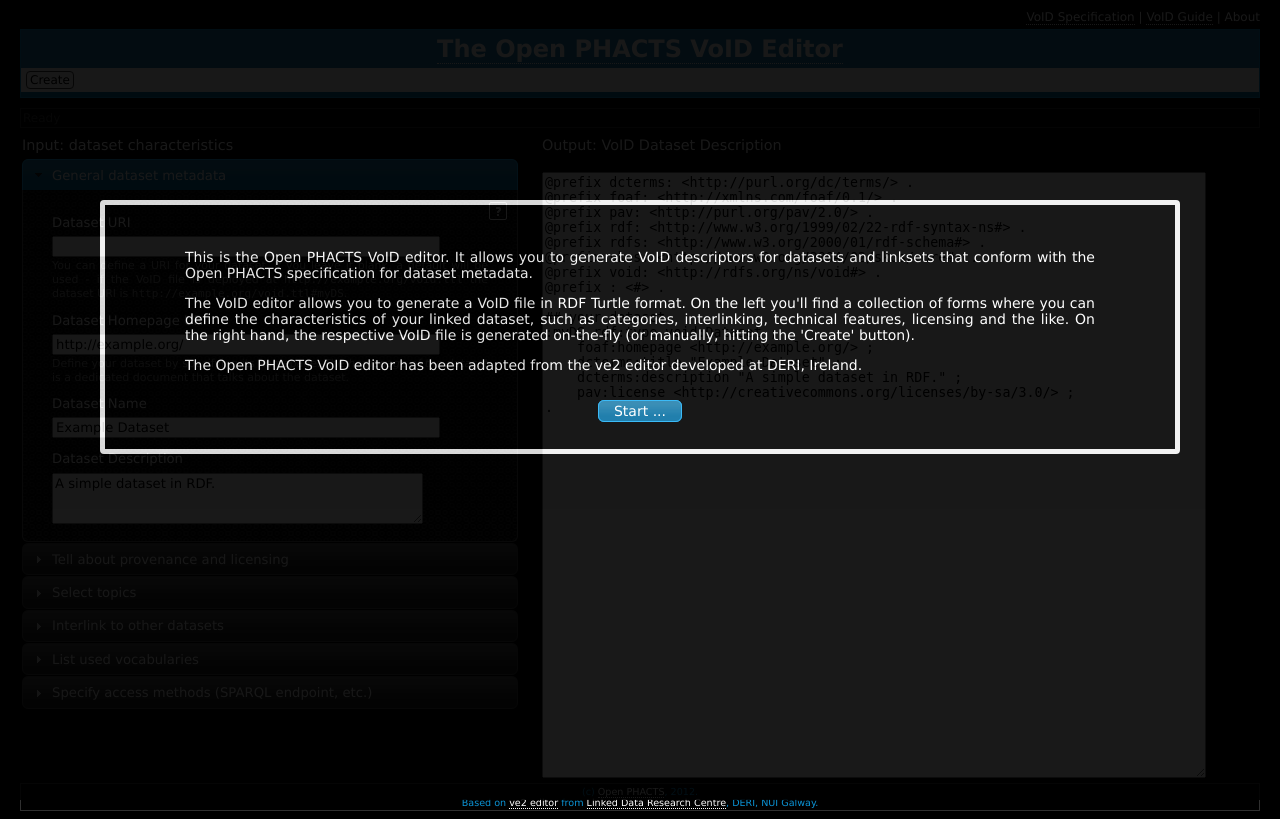
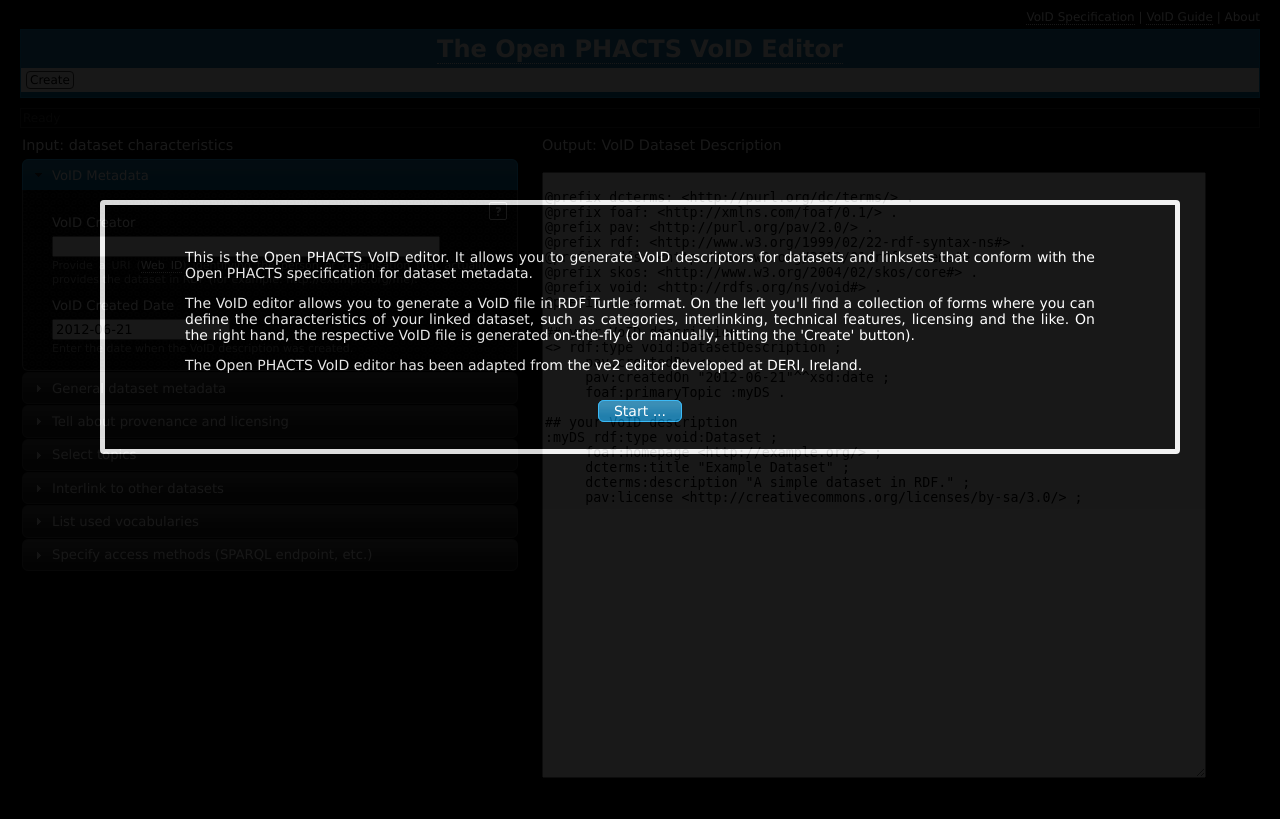
Before and after one commit to openphacts/Void-Editor, a PHP site: page / in a window 1280 px wide. After the commit the page ends 777 px from the top, so only its background shows below. Run offline with PHP 8.4, Linux system fonts and the light colour scheme.

Commit message:
Added VoID metadata section and set creator information

```diff
--- a/ve2/index.html
+++ b/ve2/index.html
@@ -111,6 +111,23 @@
 	<div id="dsForm">
 		<div class="secHead">Input: dataset characteristics</div>
 		<div id="dsItemSelection">
+			<div>
+				<h3><a class="nav" href="#">VoID Metadata</a></h3>
+				<div>
+					<div class="notebtn"><span class="ui-icon ui-icon-help" title="Explain to me what I can do here ..." id="help1"></span></div>
+					<p class="note" id="help0content">Define metadata about the VoID description itself. For more information see the VoID guide, section '<a href="ref7" target="_new">VoID Description Metadata</a>'.</p>
+					<div>
+						<div class="flabel">VoID Creator</div>
+						<input type="text" size="50" id="voidCreator" value="" />
+						<p class="fyi">Provide a URI (<a href="http://esw.w3.org/topic/WebID" target="_new">Web ID</a>) identifying the person or organisation that actually provides the dataset in RDF (for example: http://example.org/me).</p>
+					</div>
+					<div>
+						<div class="flabel">VoID Created Date</div>
+						<input type="text" id="voidCreatedDate" />
+						<p class="fyi">Enter the date when the VoID description was created.</p>
+					</div>
+				</div>
+			</div>
 			<div>
 				<h3><a class="nav" href="#">General dataset metadata</a></h3>
 				<div>
@@ -254,24 +271,7 @@
 
 	<div id="vdForm">
 		<h3  class="secHead">Output: VoID Dataset Description</h3>
-			<textarea id="vdOutput" cols="80" rows="40">
-@prefix dcterms: &lt;http://purl.org/dc/terms/&gt; .
-@prefix foaf: &lt;http://xmlns.com/foaf/0.1/&gt; .
-@prefix pav: &lt;http://purl.org/pav/2.0/&gt; .
-@prefix rdf: &lt;http://www.w3.org/1999/02/22-rdf-syntax-ns#&gt; .
-@prefix rdfs: &lt;http://www.w3.org/2000/01/rdf-schema#&gt; .
-@prefix skos: &lt;http://www.w3.org/2004/02/skos/core#&gt; .
-@prefix void: &lt;http://rdfs.org/ns/void#&gt; .
-@prefix : &lt;#&gt; .
-
-## your dataset
-:myDS rdf:type void:Dataset ;
-    foaf:homepage &lt;http://example.org/&gt; ;
-    dcterms:title "Example Dataset" ;
-    dcterms:description "A simple dataset in RDF." ;
-    pav:license &lt;http://creativecommons.org/licenses/by-sa/3.0/&gt; ;
-.
-</textarea>
+			<textarea id="vdOutput" cols="80" rows="40" />
 	</div>
 
 	</div>
--- a/ve2/ve2-controller.js
+++ b/ve2/ve2-controller.js
@@ -86,6 +86,9 @@ function validateInput(){
 		dsLicenseURI : "http://creativecommons.org/licenses/by-sa/3.0/",
 	}
 
+	//VoID metadata
+	var voidCreator = $("#voidCreator").val();
+	var voidCreatedDate = $("#voidCreatedDate").val();
 	//General metadata
 	var dsURI = $("#dsURI").val();
 	var dsHomeURI = $("#dsHomeURI").val();
@@ -105,9 +108,11 @@ function validateInput(){
 	var dsLookupURI = $("#dsLookupURI").val();
 	var dsDumpURI = $("#dsDumpURI").val();
 
+	// VoID metadata
+	data.voidCreator = voidCreator;
+	data.voidCreated = voidCreatedDate;
 
-
-	// general metadata
+	// general dataset metadata
 	if(dsURI != "" && (dsURI.substring(0,7) != "http://")) {
 		alert("If you provide a dataset URI, it must be a URI starting with 'http://'.");
 		return false;
--- a/ve2/ve2-interaction.js
+++ b/ve2/ve2-interaction.js
@@ -22,6 +22,14 @@ function initUI(){
 	$("a[href='ref4']").attr("href", vgBase + vgREFAnnouncing_the_license_of);
 	$("a[href='ref5']").attr("href", vgBase + vgREFVocabularies_used);
 	$("a[href='ref6']").attr("href", vgBase + vgREFSPARQL_endpoint_and_Examp);
+	$("a[href='ref7']").attr("href", voidSpecBase + voidSpecREFVoID_Metadata);
+	$("#voidCreatedDate").datepicker({
+		dateFormat: "yy-mm-dd",
+		onSelect: function( selectedDate ) {createVoiD();}
+	});
+
+	$("#voidCreatedDate").datepicker("setDate", new Date());
+	createVoiD();
 }
 
 function clearTopics(){
--- a/ve2/ve2-service.php
+++ b/ve2/ve2-service.php
@@ -37,6 +37,7 @@ $NAMESPACES = array(
   	'twitter' => 'http://twitter.com/'
 );
 
+$TAB_INDENT = "    ";
 $SELF_DS = ":myDS";
 $LICENSE_URI = "<http://creativecommons.org/licenses/by-sa/3.0/>";
 
@@ -50,7 +51,7 @@ $BASE_TTL = "
 @prefix void: <http://rdfs.org/ns/void#> .
 @prefix : <#> .
 
-## your dataset\n";
+## your VoID description \n";
 
 
 /* ve2 INTERFACE */
@@ -145,7 +146,11 @@ function createVoiDTTL($dsParams){
 	global $SELF_DS;
 	global $BASE_TTL;
 	global $LICENSE_URI;
+	global $TAB_INDENT;
 	$retVal = $BASE_TTL;
+	//VoID metadata
+	$voidCreator = $dsParams["voidCreator"];
+	$voidCreated = $dsParams["voidCreated"];
 	//Basic metadata
 	$dsURI = $dsParams["dsURI"];
 	$dsHomeURI = $dsParams["dsHomeURI"];
@@ -165,51 +170,58 @@ function createVoiDTTL($dsParams){
 	$dsLookupURI = $dsParams["dsLookupURI"];
 	$dsDumpURI = $dsParams["dsDumpURI"];
 
-
+	//VoID description
+	$retVal .= "<> rdf:type void:DatasetDescription ;\n";
+	$retVal .= "$TAB_INDENT pav:createdBy <$voidCreator> ;\n";
+	$retVal .= "$TAB_INDENT pav:createdOn \"$voidCreated\"^^xsd:date ;\n";
 	// the dataset
 	if($dsURI){
+		$retVal .= "$TAB_INDENT foaf:primaryTopic <$dsURI> .\n\n";
+		$retVal .= "## your VoID description \n";
 		$retVal .= "<$dsURI> rdf:type void:Dataset ;\n";
 	}
 	else {
+		$retVal .= "$TAB_INDENT foaf:primaryTopic $SELF_DS .\n\n";
+		$retVal .= "## your VoID description \n";
 		$retVal .= "$SELF_DS rdf:type void:Dataset ;\n";
 	}
-	$retVal .= "    foaf:homepage <$dsHomeURI> ;\n";
-	$retVal .= "    dcterms:title \"$dsName\" ;\n";
-	$retVal .= "    dcterms:description \"$dsDescription\" ;\n";
+	$retVal .= "$TAB_INDENT foaf:homepage <$dsHomeURI> ;\n";
+	$retVal .= "$TAB_INDENT dcterms:title \"$dsName\" ;\n";
+	$retVal .= "$TAB_INDENT dcterms:description \"$dsDescription\" ;\n";
 	if($dsLicenseURI){
-		$retVal .= "    pav:license <$dsLicenseURI> ;\n";
+		$retVal .= "$TAB_INDENT pav:license <$dsLicenseURI> ;\n";
 	} else {
-		$retVal .= "    pav:license $LICENSE_URI ;\n";
+		$retVal .= "$TAB_INDENT pav:license $LICENSE_URI ;\n";
 	}
 	if($dsVersion){
-		$retVal .= "    pav:version \"$dsVersion\" ;\n";
+		$retVal .= "$TAB_INDENT pav:version \"$dsVersion\" ;\n";
 	}
 	if($dsPublisherURI){
-		$retVal .= "    pav:authoredBy <$dsPublisherURI> ;\n";
+		$retVal .= "$TAB_INDENT pav:authoredBy <$dsPublisherURI> ;\n";
 	}
 	if($dsSourceURI){
-		$retVal .= "    dcterms:source <$dsSourceURI> ;\n";
+		$retVal .= "$TAB_INDENT dcterms:source <$dsSourceURI> ;\n";
 	}
 	if($dsSPARQLEndpointURI){
-		$retVal .= "    void:sparqlEndpoint <$dsSPARQLEndpointURI> ;\n";
+		$retVal .= "$TAB_INDENT void:sparqlEndpoint <$dsSPARQLEndpointURI> ;\n";
 	}
 	if($dsLookupURI){
-		$retVal .= "    void:uriLookupEndpoint <$dsLookupURI> ;\n";
+		$retVal .= "$TAB_INDENT void:uriLookupEndpoint <$dsLookupURI> ;\n";
 	}
 	if($dsDumpURI){
-		$retVal .= "    void:dataDump <$dsDumpURI> ;\n";
+		$retVal .= "$TAB_INDENT void:dataDump <$dsDumpURI> ;\n";
 	}
 	if($dsVocURIList){
 		$i = 1;
 		foreach ($dsVocURIList as $dsVocURI) {
-			$retVal .= "    void:vocabulary <$dsVocURI> ;\n";
+			$retVal .= "$TAB_INDENT void:vocabulary <$dsVocURI> ;\n";
 			$i++;
 		}
 	}
 	if($dsExampleURIList){
 		$i = 1;
 		foreach ($dsExampleURIList as $dsExampleURI) {
-			$retVal .= "    void:exampleResource <$dsExampleURI>";
+			$retVal .= "$TAB_INDENT void:exampleResource <$dsExampleURI>";
 			if(count($dsTopicURIList) == 0 && count($tdsList) == 0) {
 				if($i < count($dsExampleURIList)) $retVal .= " ;\n";
 				else $retVal .= " .\n";
@@ -221,7 +233,7 @@ function createVoiDTTL($dsParams){
 	if($dsTopicURIList){
 		$i = 1;
 		foreach ($dsTopicURIList as $dsTopicURI) {
-			$retVal .= "    dcterms:subject <$dsTopicURI>";
+			$retVal .= "$TAB_INDENT dcterms:subject <$dsTopicURI>";
 			if(count($tdsList) == 0) {
 				if($i < count($dsTopicURIList)) $retVal .= " ;\n";
 				else $retVal .= " .\n";
@@ -233,7 +245,7 @@ function createVoiDTTL($dsParams){
 	if($tdsList){
 		$i = 1;
 		foreach ($tdsList as $tdsListItem) {
-			$retVal .= "    void:subset " . $SELF_DS ."-DS$i";
+			$retVal .= "$TAB_INDENT void:subset " . $SELF_DS ."-DS$i";
 			if($i < count($tdsList)) $retVal .= " ;\n";
 			else $retVal .= " .\n";
 			$i++;
--- a/ve2/void-guide-refs.js
+++ b/ve2/void-guide-refs.js
@@ -5,3 +5,7 @@ var vgREFDescribing_Dataset_Interlink = "#sec_2_Describing_Dataset_Interlink";
 var vgREFAnnouncing_the_license_of = "#sec_1_3_Announcing_the_license_of";
 var vgREFVocabularies_used = "#sec_1_7_Vocabularies_used";
 var vgREFSPARQL_endpoint_and_Examp = "#sec_1_6_SPARQL_endpoint_and_Examp";
+
+//Newly added references
+var voidSpecBase = "http://www.w3.org/TR/void/";
+var  voidSpecREFVoID_Metadata = "#void-file";
```
